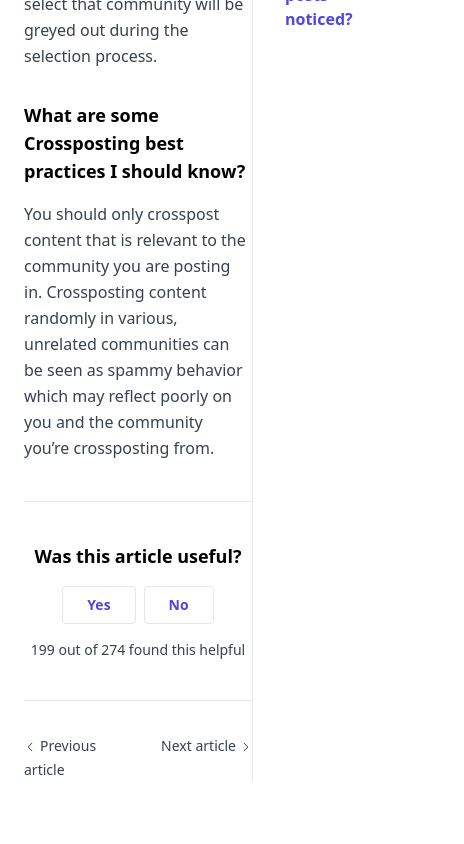
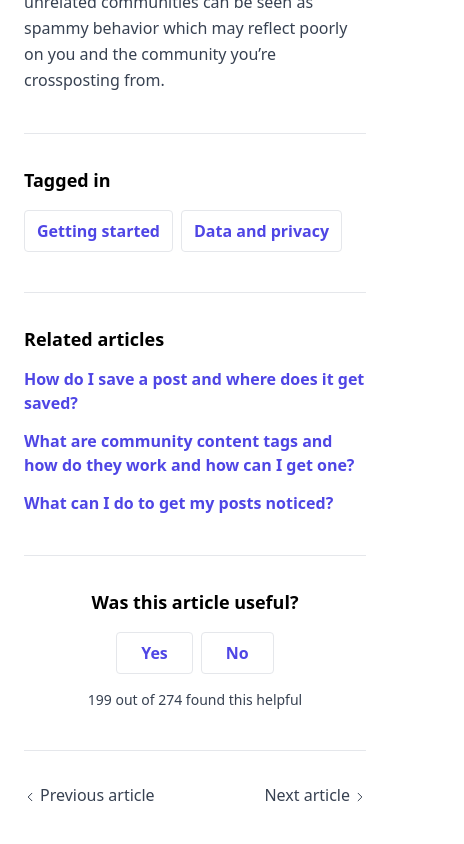
Before and after one commit to victor891263/crowdly, a React (Create React App) app in the folder client/: page /help/articles/1 in a window 390 px wide. Shown: the part 1020-1864 px from the top of the page, 464 px wide, since content can reach past the window. Built offline with nearby package versions, Linux system fonts and the light colour scheme.

Commit message:
Improved help center design and theme functionality

```diff
--- a/client/src/components/Footer.tsx
+++ b/client/src/components/Footer.tsx
@@ -1,9 +1,11 @@
-import React from 'react';
+import React, {useEffect} from 'react';
 import { Link } from "react-router-dom";
 
 export default function Footer() {
     function toggleTheme() {
-        document.documentElement.classList.toggle('dark');
+        if (localStorage.getItem('theme') === 'dark') localStorage.setItem('theme', 'light');
+        else localStorage.setItem('theme', 'dark');
+        window.dispatchEvent(new Event('storage'));
     }
 
     return (
--- a/client/src/index.tsx
+++ b/client/src/index.tsx
@@ -12,6 +12,12 @@ import YourFeed from './routes/yourFeed';
 import Trending from './routes/trending';
 import ErrorPage from './ErrorPage';
 import reportWebVitals from './reportWebVitals';
+
+// function to change class of <html> tag accordingly based on value of theme variable
+function toggleThemeClass() {
+    if (localStorage.getItem('theme') === 'dark') document.documentElement.classList.add('dark');
+    else document.documentElement.classList.remove('dark');
+}
 
 const router = createBrowserRouter([
     {
@@ -59,6 +65,15 @@ root.render(
     </React.StrictMode>
 );
 
+// if theme variable has no value yet, give it a value based on user's system theme
+if (!localStorage.getItem('theme')) {
+    if (window.matchMedia('(prefers-color-scheme: dark)').matches) localStorage.setItem('theme', 'dark');
+    else localStorage.setItem('theme', 'light');
+}
+
+toggleThemeClass(); // once value has been given to theme variable, change class of <html> tag accordingly
+window.addEventListener('storage', toggleThemeClass); // whenever theme variable is modified, change class of <html> tag accordingly
+
 // If you want to start measuring performance in your app, pass a function
 // to log results (for example: reportWebVitals(console.log))
 // or send to an analytics endpoint. Learn more: https://bit.ly/CRA-vitals
--- a/client/src/routes/helpArticle.tsx
+++ b/client/src/routes/helpArticle.tsx
@@ -5,13 +5,6 @@ import Footer from "../components/Footer";
 
 export default function HelpArticle() {
     const params = useParams();
-    const content = `If several workmen were to be asked: "How much wages do you get?", one would reply, "I get two shillings a day", and so on. According to the different branches of industry in which they are employed, they would mention different sums of money that they receive from their respective employers for the completion of a certain task; for example, for weaving a yard of linen, or for setting a page of type. Despite the variety of their statements, they would all agree upon one point: that wages are the amount of money which the capitalist pays for a certain period of work or for a certain amount of work.
-
-Consequently, it appears that the capitalist buys their labour with money, and that for money they sell him their labour. But this is merely an illusion. What they actually sell to the capitalist for money is their labour-power. This labour-power the capitalist buys for a day, a week, a month, etc. And after he has bought it, he uses it up by letting the worker labour during the stipulated time. With the same amount of money with which the capitalist has bought their labour-power (for example, with two shillings) he could have bought a certain amount of sugar or of any other commodity. The two shillings with which he bought 20 pounds of sugar is the price of the 20 pounds of sugar. The two shillings with which he bought 12 hours' use of labour-power, is the price of 12 hours' labour. Labour-power, then, is a commodity, no more, no less so than is the sugar. The first is measured by the clock, the other by the scales.
-
-Their commodity, labour-power, the workers exchange for the commodity of the capitalist, for money, and, moreover, this exchange takes place at a certain ratio. So much money for so long a use of labour-power. For 12 hours' weaving, two shillings. And these two shillings, do they not represent all the other commodities which I can buy for two shillings? Therefore, actually, the worker has exchanged his commodity, labour-power, for commodities of all kinds, and, moreover, at a certain ratio. By giving him two shillings, the capitalist has given him so much meat, so much clothing, so much wood, light, etc., in exchange for his day's work. The two shillings therefore express the relation in which labour-power is exchanged for other commodities, the exchange-value of labour-power.
-
-The exchange value of a commodity estimated in money is called its price. Wages therefore are only a special name for the price of labour-power, and are usually called the price of labour; it is the special name for the price of this peculiar commodity, which has no other repository than human flesh and blood.`;
 
     return (
         <>
@@ -28,44 +21,55 @@ The exchange value of a commodity estimated in money is called its price. Wages
                             <h3 className="pt-4 font-semibold text-lg text-black dark:text-white">What are some Crossposting best practices I should know?</h3>
                             <p>You should only crosspost content that is relevant to the community you are posting in. Crossposting content randomly in various, unrelated communities can be seen as spammy behavior which may reflect poorly on you and the community you’re crossposting from.</p>
                         </div>
-                        <div className="mt-10 pt-10 border-t flex flex-col items-center dark:border-gray-700">
+                        <div className="lg:hidden mt-10 pt-8 border-t dark:border-gray-700">
+                            <h3 className="font-semibold text-lg text-black dark:text-white">Tagged in</h3>
+                            <div className="flex gap-2 mt-4">
+                                <div className="border rounded py-2 px-3 text-indigo-600 font-semibold dark:border-gray-700 dark:text-indigo-400">Getting started</div>
+                                <div className="border rounded py-2 px-3 text-indigo-600 font-semibold dark:border-gray-700 dark:text-indigo-400">Data and privacy</div>
+                            </div>
+                        </div>
+                        <div className="lg:hidden mt-10 pt-8 border-t dark:border-gray-700">
+                            <h3 className="font-semibold text-lg text-black dark:text-white">Related articles</h3>
+                            <Link to="/" className="block w-fit mt-3.5 font-semibold text-indigo-600 dark:text-indigo-400">How do I save a post and where does it get saved?</Link>
+                            <Link to="/" className="block w-fit mt-3.5 font-semibold text-indigo-600 dark:text-indigo-400">What are community content tags and how do they work and how can I get one?</Link>
+                            <Link to="/" className="block w-fit mt-3.5 font-semibold text-indigo-600 dark:text-indigo-400">What can I do to get my posts noticed?</Link>
+                        </div>
+                        <div className="mt-10 pt-8 border-t flex flex-col items-center dark:border-gray-700">
                             <h3 className="font-semibold text-lg text-black dark:text-white">Was this article useful?</h3>
-                            <div className="flex gap-2 mt-4 text-sm font-semibold text-indigo-600 dark:text-indigo-400">
+                            <div className="flex gap-2 mt-4 font-semibold text-indigo-600 dark:text-indigo-400">
                                 <button className="block border rounded py-2 px-6 dark:border-gray-700">Yes</button>
                                 <button className="block border rounded py-2 px-6 dark:border-gray-700">No</button>
                             </div>
                             <p className="mt-4 text-sm">199 out of 274 found this helpful</p>
                         </div>
-
-
-
                         <div className="mt-10 pt-8 md:pt-10 border-t grid grid-cols-2 gap-4 dark:border-gray-700">
                             <Link to="/" className="block md:border rounded-md md:py-3 md:px-4 dark:border-gray-700">
                                 <div>
                                     <svg xmlns="http://www.w3.org/2000/svg" fill="none" viewBox="0 0 24 24" strokeWidth={2} stroke="currentColor" className="rotate-180 w-3 h-auto inline"><path strokeLinecap="round" strokeLinejoin="round" d="M8.25 4.5l7.5 7.5-7.5 7.5" /></svg>
-                                    <div className="inline text-sm ml-1">Previous article</div>
+                                    <div className="inline md:text-sm ml-1">Previous article</div>
                                 </div>
                                 <div className="max-md:hidden mt-0.5 font-semibold text-indigo-600 dark:text-indigo-400">Conditional Rendering</div>
                             </Link>
                             <Link to="/" className="text-right block md:border rounded-md md:py-3 md:px-4 dark:border-gray-700">
                                 <div>
-                                    <div className="inline text-sm mr-1">Next article</div>
+                                    <div className="inline md:text-sm mr-1">Next article</div>
                                     <svg xmlns="http://www.w3.org/2000/svg" fill="none" viewBox="0 0 24 24" strokeWidth={2} stroke="currentColor" className="w-3 h-auto inline"><path strokeLinecap="round" strokeLinejoin="round" d="M8.25 4.5l7.5 7.5-7.5 7.5" /></svg>
                                 </div>
                                 <div className="max-md:hidden mt-0.5 font-semibold text-indigo-600 dark:text-indigo-400">Event Handling</div>
                             </Link>
                         </div>
                     </div>
-                    <div className="w-4/12 pl-8 border-l dark:border-gray-700">
+
+                    <div className="max-lg:hidden w-4/12 pl-8 border-l dark:border-gray-700">
                         <h3 className="font-semibold text-lg text-black dark:text-white">Tagged in</h3>
                         <div className="flex gap-2 mt-4">
-                            <div className="border rounded-md py-2 px-3 text-indigo-600 font-semibold">Getting started</div>
-                            <div className="border rounded-md py-2 px-3 text-indigo-600 font-semibold">Data and privacy</div>
+                            <div className="border rounded py-2 px-3 text-indigo-600 font-semibold dark:border-gray-700 dark:text-indigo-400">Getting started</div>
+                            <div className="border rounded py-2 px-3 text-indigo-600 font-semibold dark:border-gray-700 dark:text-indigo-400">Data and privacy</div>
                         </div>
                         <h3 className="mt-8 font-semibold text-lg text-black dark:text-white">Related articles</h3>
-                        <Link to="/" className="block w-fit mt-4 font-semibold text-indigo-600 dark:text-indigo-400">How do I save a post and where does it get saved?</Link>
-                        <Link to="/" className="block w-fit mt-3 font-semibold text-indigo-600 dark:text-indigo-400">What are community content tags and how do they work and how can I get one?</Link>
-                        <Link to="/" className="block w-fit mt-3 font-semibold text-indigo-600 dark:text-indigo-400">What can I do to get my posts noticed?</Link>
+                        <Link to="/" className="block w-fit mt-3.5 font-semibold text-indigo-600 dark:text-indigo-400">How do I save a post and where does it get saved?</Link>
+                        <Link to="/" className="block w-fit mt-3.5 font-semibold text-indigo-600 dark:text-indigo-400">What are community content tags and how do they work and how can I get one?</Link>
+                        <Link to="/" className="block w-fit mt-3.5 font-semibold text-indigo-600 dark:text-indigo-400">What can I do to get my posts noticed?</Link>
                     </div>
                 </div>
             </div>
```
Also changed, not shown: client/src/routes/help.tsx (+8 -8 lines).
